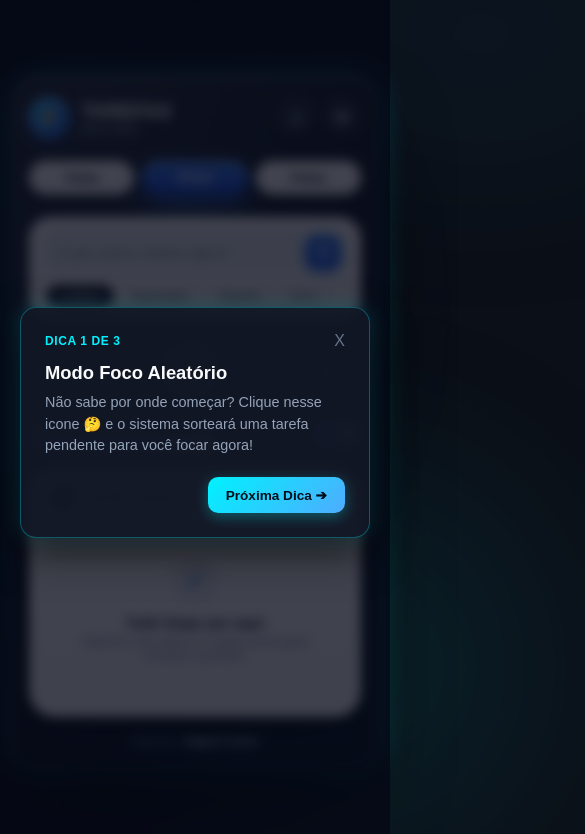
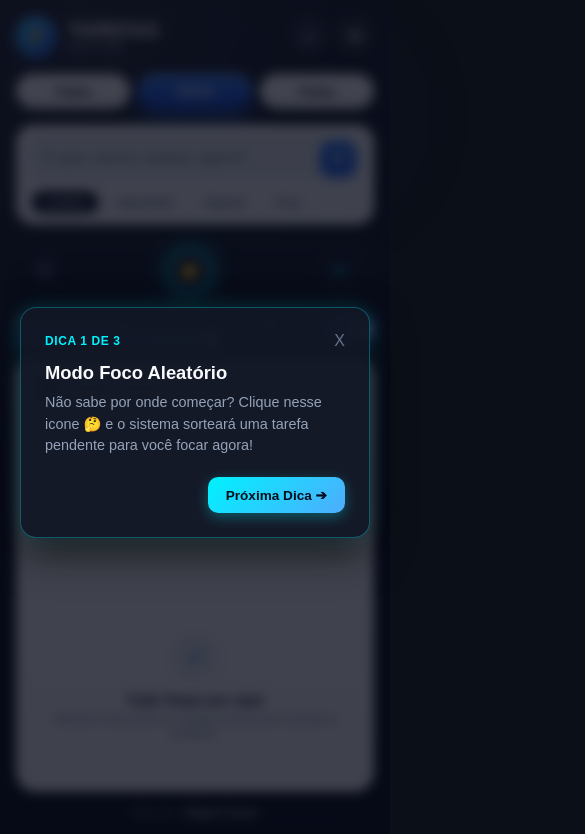
Before and after one commit to EdgardJunior-stack/To-Do, a plain HTML site: page index.html in a window 390 px wide. Shown: the top 834 px of the page, 585 px wide, since content can reach past the window. Drawn offline with Linux system fonts and the light colour scheme.

Commit message:
Alterações para retirar o zoom automatico ao acessar pelo mobile.

```diff
--- a/index.html
+++ b/index.html
@@ -3,7 +3,10 @@
 
 <head>
     <meta charset="UTF-8">
-    <meta name="viewport" content="width=device-width, initial-scale=1.0">
+    <meta name="viewport" content="width=device-width, initial-scale=1.0, maximum-scale=1.0, user-scalable=no, viewport-fit=cover">
+    <meta name="theme-color" content="#0b0f17">
+    <meta name="apple-mobile-web-app-capable" content="yes">
+    <meta name="apple-mobile-web-app-status-bar-style" content="black-translucent">
     <meta name="description"
         content="Neo-Tactile To-Do: Um gerenciador de tarefas moderno, tátil e seguro com design de nível Awwwards e arquitetura de ponta.">
 
--- a/script.js
+++ b/script.js
@@ -532,9 +532,10 @@ if (sliderVolume) {
 
 if (cardWrapper && mainGlassPlate) {
     const prefersReducedMotion = window.matchMedia('(prefers-reduced-motion: reduce)').matches;
+    const hasFinePointer = window.matchMedia('(pointer: fine)').matches;
 
-    // Aplica o efeito 3D apenas se o usuário não tiver preferência de movimento reduzido
-    if (!prefersReducedMotion) {
+    // Aplica o efeito 3D apenas no desktop com mouse e se não houver preferência de movimento reduzido
+    if (!prefersReducedMotion && hasFinePointer) {
         const handleTilt = (e) => {
             const rect = cardWrapper.getBoundingClientRect();
             const x = e.clientX - rect.left;
--- a/style.css
+++ b/style.css
@@ -67,8 +67,25 @@
     box-shadow: 0 0 10px var(--neon-cyan-glow) !important;
 }
 
+html {
+    width: 100%;
+    height: 100%;
+    overflow-x: hidden;
+    -webkit-text-size-adjust: 100%;
+    scrollbar-width: none;
+    -ms-overflow-style: none;
+}
+
+/* Remove barras de rolagem mantendo a navegação e rolagem ativas */
+html::-webkit-scrollbar,
+body::-webkit-scrollbar {
+    display: none;
+}
+
 body {
     min-height: 100vh;
+    min-height: 100dvh;
+    width: 100%;
     background-color: var(--canvas-bg);
     font-family: var(--font-body);
     color: var(--tactile-text-light);
@@ -79,6 +96,7 @@ body {
     position: relative;
     padding: 32px 20px;
     perspective: 1200px;
+    touch-action: manipulation;
 }
 
 /* Luzes e Brilhos Atmosféricos de Fundo */
@@ -1171,7 +1189,7 @@ body {
 }
 
 /* ==========================================================================
-   RESPONSIVIDADE E OTIMIZAÇÕES DE TOQUE
+   RESPONSIVIDADE E OTIMIZAÇÕES DE TOQUE (Modo Mobile Tela Cheia sem Sobras)
    ========================================================================== */
 
 @media (max-width: 900px) {
@@ -1190,23 +1208,136 @@ body {
     }
 }
 
-@media (max-width: 480px) {
+/* Modo Mobile Nativo: Tela cheia, sem sobras nas laterais/embaixo e sem barras */
+@media (max-width: 600px) {
+    html, body {
+        overflow-x: hidden;
+        width: 100%;
+        max-width: 100vw;
+    }
+
+    body {
+        padding: 0;
+        margin: 0;
+        min-height: 100vh;
+        min-height: 100dvh;
+        display: block;
+        perspective: none;
+        background-color: var(--canvas-bg);
+    }
+
+    /* Otimização dos brilhos de fundo para não vazarem nem causarem rolagem horizontal */
+    .ambient-glow {
+        filter: blur(60px);
+        opacity: 0.3;
+        max-width: 100vw;
+    }
+
+    .glow-cyan {
+        width: 220px;
+        height: 220px;
+        left: -30px;
+        bottom: 0;
+    }
+
+    .glow-blue {
+        width: 240px;
+        height: 240px;
+        right: -30px;
+        top: 0;
+    }
+
+    .glow-top {
+        display: none;
+    }
+
+    .app-layout {
+        width: 100%;
+        max-width: 100%;
+        min-height: 100vh;
+        min-height: 100dvh;
+        padding: 0;
+        margin: 0;
+        gap: 0;
+    }
+
+    .tactile-card-wrapper {
+        width: 100%;
+        max-width: 100%;
+        min-height: 100vh;
+        min-height: 100dvh;
+        perspective: none;
+    }
+
+    /* Placa em tela cheia ocupando toda a largura e altura sem sobras */
     .tactile-glass-plate {
-        border-radius: 28px;
-        padding: 20px 16px;
+        border-radius: 0;
+        border: none;
+        border-top: none;
+        border-left: none;
+        min-height: 100vh;
+        min-height: 100dvh;
+        box-shadow: none;
+        padding: max(16px, env(safe-area-inset-top)) max(16px, env(safe-area-inset-right)) max(20px, env(safe-area-inset-bottom)) max(16px, env(safe-area-inset-left));
+        display: flex;
+        flex-direction: column;
+        justify-content: flex-start;
+    }
+
+    .app-header {
+        margin-bottom: 18px;
     }
 
     .pill-segmented-control {
         gap: 8px;
+        margin-bottom: 16px;
     }
 
     .tactile-pill {
-        padding: 10px 10px;
-        font-size: 12.5px;
+        padding: 10px 8px;
+        font-size: 13px;
+        border-radius: 18px;
+    }
+
+    .tactile-input-box {
+        border-radius: 18px;
+        padding: 10px 12px;
+        margin-bottom: 16px;
+    }
+
+    #campo-tarefa {
+        font-size: 16px; /* Evita zoom automático invasivo do Safari (iOS) e Chrome */
     }
 
     .dark-control-bar {
         padding: 6px 10px;
+        margin-bottom: 16px;
+        border-radius: 18px;
+    }
+
+    .tactile-controls-panel {
+        margin-bottom: 16px;
+    }
+
+    /* Cartão de tarefas expande ocupando o espaço útil */
+    .tactile-modal-card {
+        flex: 1;
+        display: flex;
+        flex-direction: column;
+        border-radius: 20px;
+        padding: 16px 14px;
+        min-height: 220px;
+    }
+
+    .neo-task-list {
+        flex: 1;
+        max-height: 42vh;
+    }
+
+    .tactile-footer {
+        margin-top: auto;
+        padding-top: 14px;
+        padding-bottom: 6px;
     }
 }
 
```
